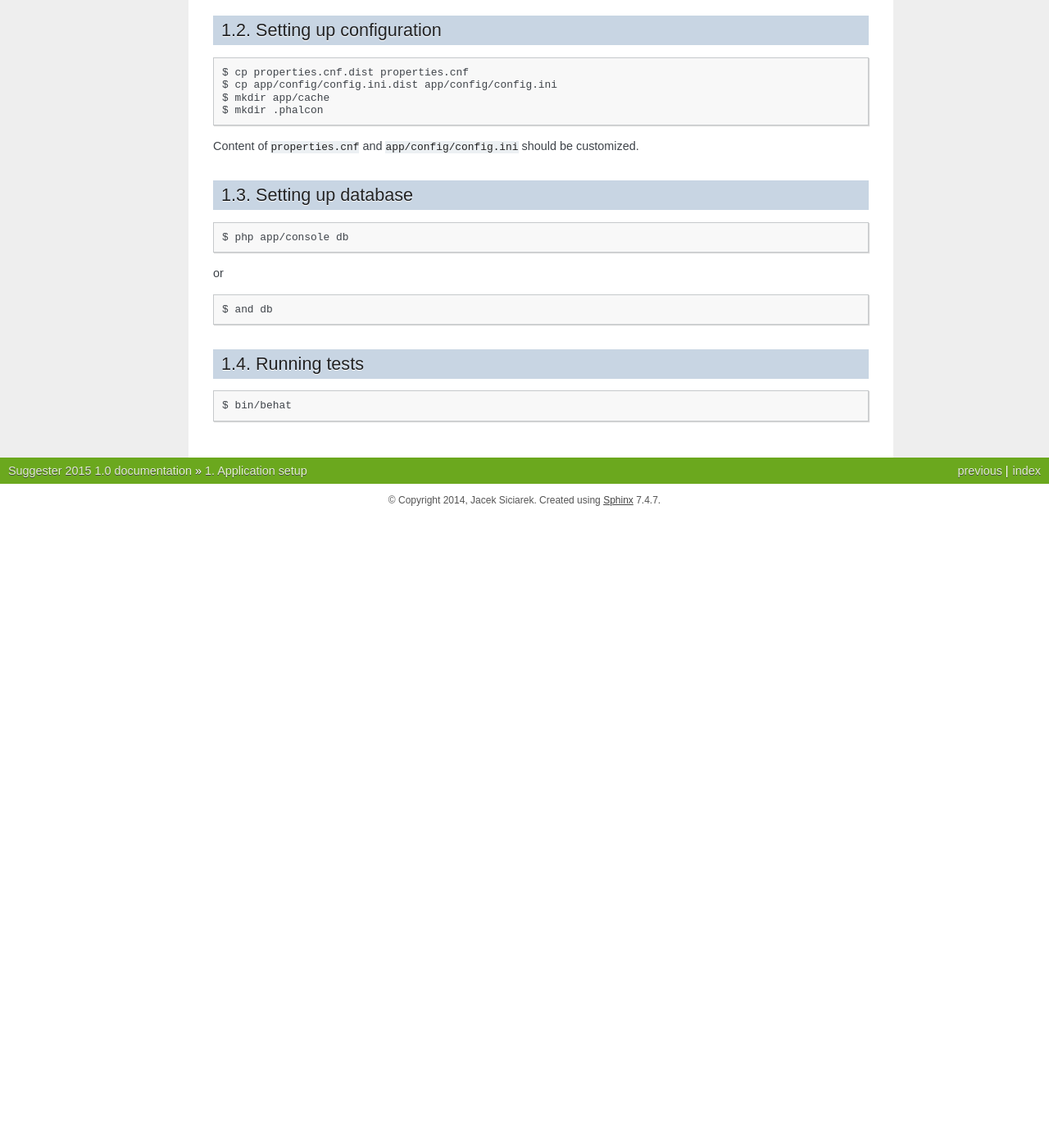
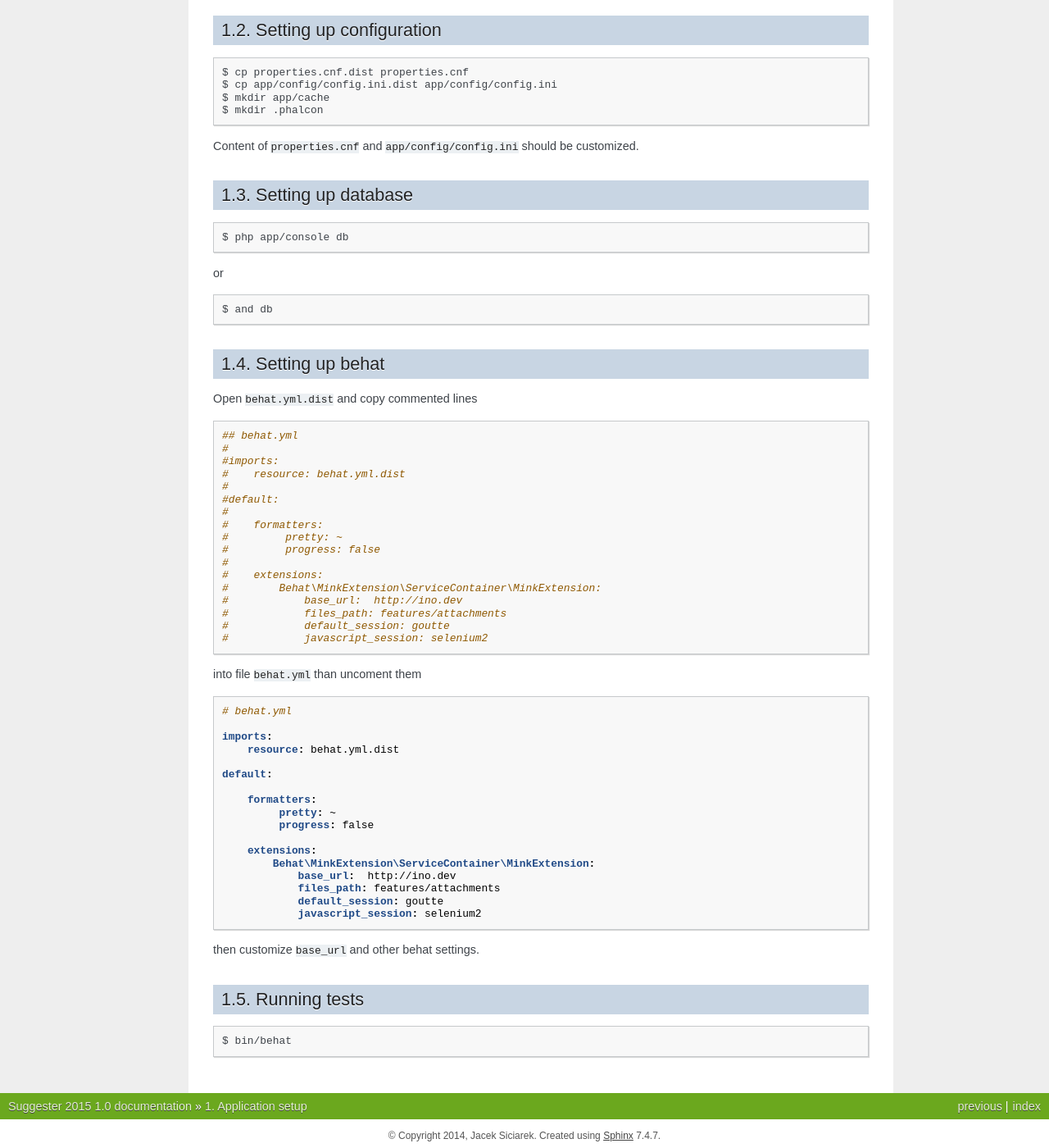
Before and after one commit to siciarek/suggester, a Sphinx documentation site: the page built from doc/references/setup.rst, in a window 1280 px wide and 1400 px high, scrolled down 496 px. Shown: the whole window at 82% size. Built offline with Sphinx 7.4.7, drawn with Linux system fonts in a browser that asks for light colours; before the commit the page ends 1126 px from its top, so only the background shows below that; some of the changed text lies outside the part shown.

Commit message:
Update docs

```diff
--- a/doc/references/setup.rst
+++ b/doc/references/setup.rst
@@ -43,6 +43,56 @@ or
 
     $ and db
 
+Setting up behat
+================
+
+Open ``behat.yml.dist`` and copy commented lines
+
+
+.. code-block:: yaml
+
+    ## behat.yml
+    #
+    #imports:
+    #    resource: behat.yml.dist
+    #
+    #default:
+    #
+    #    formatters:
+    #         pretty: ~
+    #         progress: false
+    #
+    #    extensions:
+    #        Behat\MinkExtension\ServiceContainer\MinkExtension:
+    #            base_url:  http://ino.dev
+    #            files_path: features/attachments
+    #            default_session: goutte
+    #            javascript_session: selenium2
+
+into file ``behat.yml`` than uncoment them
+
+.. code-block:: yaml
+
+    # behat.yml
+
+    imports:
+        resource: behat.yml.dist
+
+    default:
+
+        formatters:
+             pretty: ~
+             progress: false
+
+        extensions:
+            Behat\MinkExtension\ServiceContainer\MinkExtension:
+                base_url:  http://ino.dev
+                files_path: features/attachments
+                default_session: goutte
+                javascript_session: selenium2
+
+then customize ``base_url`` and other behat settings.
+
 Running tests
 =============
 
```
